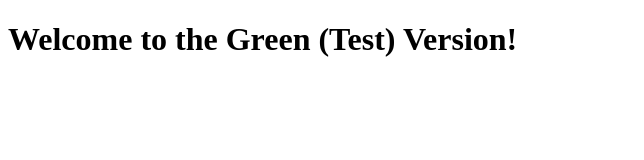
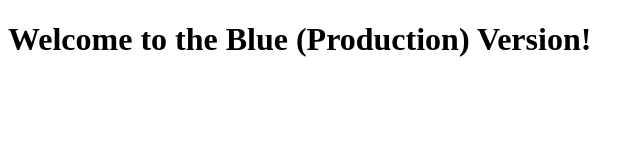
Before and after one commit to 537845Ahmed/blue-green-app, a plain HTML site: page index.html in a window 1280 px wide. Shown: the whole page, without its empty margins (0-644 px from the left). Drawn offline with Linux system fonts and the light colour scheme.

Commit message:
Blue (production) version

```diff
--- a/index.html
+++ b/index.html
@@ -1,9 +1,9 @@
 <!DOCTYPE html>
 <html>
   <head>
-    <title>Green Version</title>
+    <title>Blue Version</title>
   </head>
   <body>
-    <h1>Welcome to the Green (Test) Version!</h1>
+    <h1>Welcome to the Blue (Production) Version!</h1>
   </body>
 </html>
```
